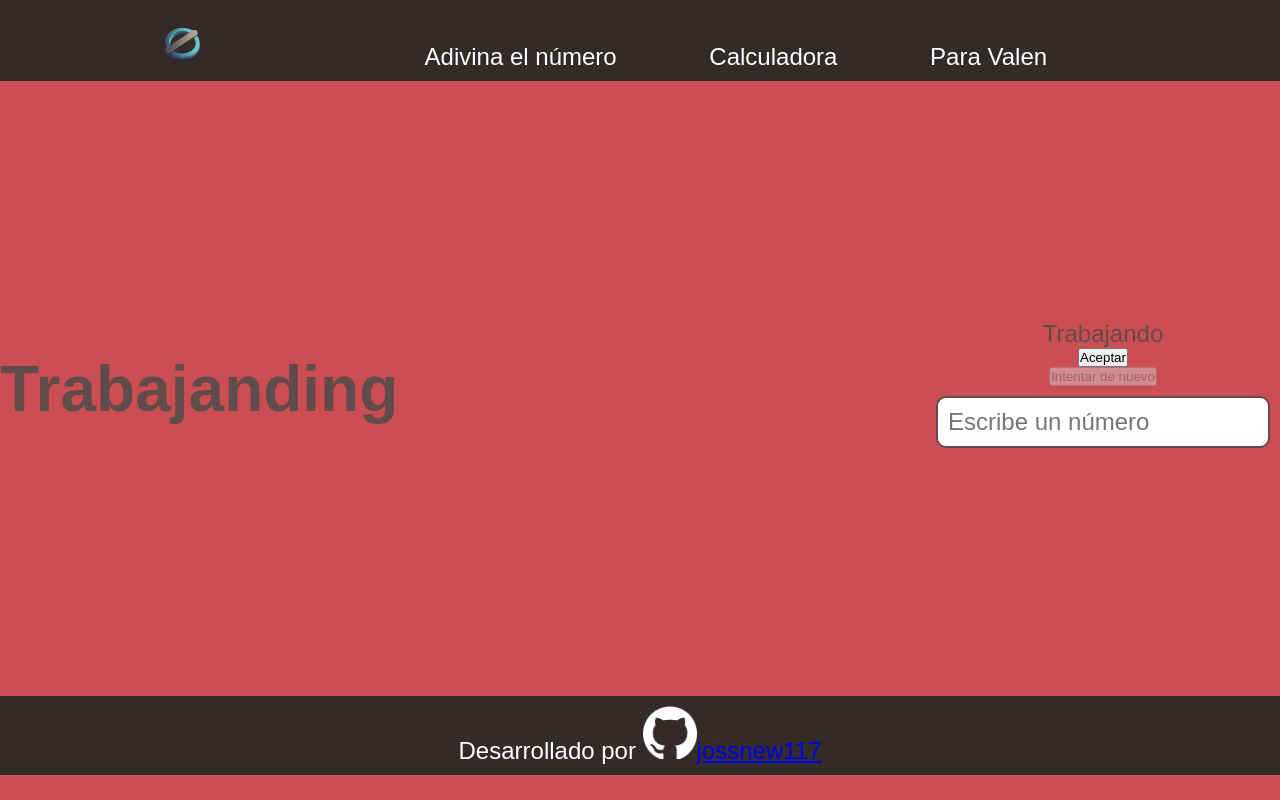
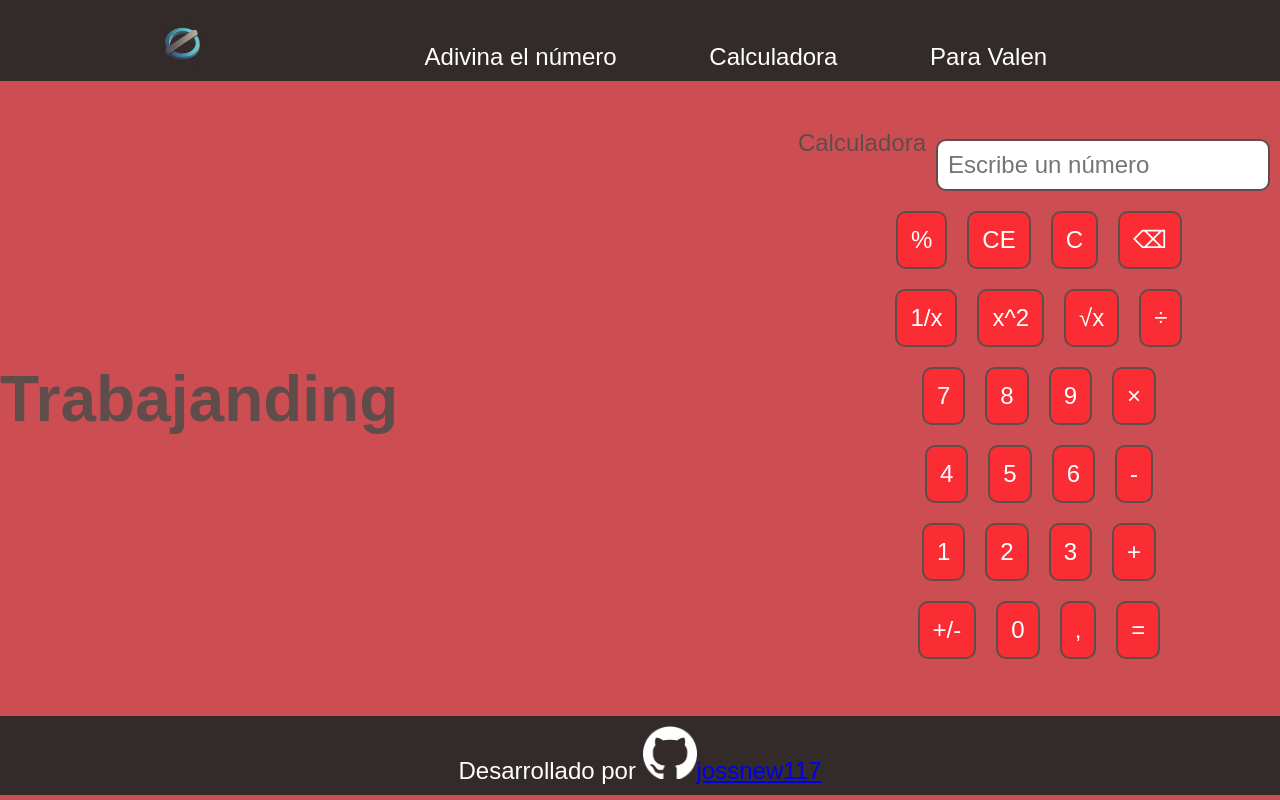
Before and after one commit to jossnew117/Proyecto-personal, a plain HTML site: page calculator.html in a window 1280 px wide. Drawn offline with Linux system fonts and the light colour scheme; a web font is replaced by a local one.

Commit message:
Update calculator

```diff
--- a/calculator.html
+++ b/calculator.html
@@ -20,13 +20,48 @@
         <main class="main_edit">
             <h1 class="titulo">Trabajanding</h1>
             <section class="section_edit">
-                <div class="orden_input">
-                    <label class="Escrito_label" for="numero"> Trabajando</label>
-                    <button onclick="numeroDeUsuario()">Aceptar</button>
-                    <button onclick="reiniciarJuego()" id="reiniciar" disabled>Intentar de nuevo</button>
+                <div class="orden_calculadora">
+                    <label class="Escrito_label" for="numero"> Calculadora</label>
                     <input class="imput_style" type="number" id="numeroRegistrado" placeholder="Escribe un número">
+
+
                 </div>
-
+                <div class="botones_calculadora">
+                    <button class="diseño_botones" onclick="porcentaje()">%</button>
+                    <button class="diseño_botones" onclick="borrado_Imput_Full()">CE</button>
+                    <button class="diseño_botones" onclick="borrado_imput()">C</button>
+                    <button class="diseño_botones" onclick="borrarNumero()">⌫</button>
+                </div>
+                <div class="botones_calculadora">
+                    <button  class="diseño_botones"onclick="numero1eX()">1/x</button>
+                    <button class="diseño_botones" onclick="numeroXcuadrado()">x^2</button>
+                    <button class="diseño_botones" onclick="numeroRaiz()">√x</button>
+                    <button class="diseño_botones" onclick="divisor()">÷</button>
+                </div>
+                <div class="botones_calculadora">
+                    <button class="diseño_botones" onclick="numeroSiete()">7</button>
+                    <button class="diseño_botones" onclick="numeroOcho()">8</button>
+                    <button class="diseño_botones" onclick="numeroNueve()">9</button>
+                    <button class="diseño_botones" onclick="multiplicador()">×</button>
+                </div>
+                <div class="botones_calculadora">
+                    <button class="diseño_botones" onclick="numeroCuatro()">4</button>
+                    <button class="diseño_botones" onclick="numeroCinco()">5</button>
+                    <button class="diseño_botones" onclick="numeroSeis()">6</button>
+                    <button class="diseño_botones" onclick="numeromenos()">-</button>
+                </div>
+                <div class="botones_calculadora">
+                    <button class="diseño_botones" onclick="numeroUno()">1</button>
+                    <button class="diseño_botones" onclick="numeroDos()">2</button>
+                    <button class="diseño_botones" onclick="numeroTres()">3</button>
+                    <button class="diseño_botones" onclick="suma()">+</button>
+                </div>
+                <div class="botones_calculadora">
+                    <button class="diseño_botones" onclick="CambioDeSigno()">+/-</button>
+                    <button class="diseño_botones" onclick="numeroCero()">0</button>
+                    <button class="diseño_botones" onclick="coma()">,</button>
+                    <button class="diseño_botones" onclick="igual()">=</button>
+                </div>
             </section>
 
 
--- a/style.css
+++ b/style.css
@@ -157,6 +157,36 @@ flex-direction: row;
    font-size: 1.5rem;
    color: white;
 }
+/*Estilo del código calculadora*/
+.orden_input{
+   display: flex;
+   flex-direction: column;
+   align-items: center;
+   justify-content: center;
+}
+.orden_calculadora{
+   display: flex;
+   align-content: flex-end;
+   justify-content: center;
+
+}
+.botones_calculadora{
+   display: flex;
+   flex-direction: row;
+   align-items: center;
+   justify-content: flex-end;
+
+}
+.diseño_botones {
+   font-family: var(--Font_Principal);
+   font-size: 1.5rem;
+   color: white;
+   background-color: var(--tercer-color);
+   padding: 13px;
+   margin: 10px;
+   border-radius: 10px;
+   border: 2px solid var(--cuarto-color);
+}
 
 @media (max-width: 1200px){
    .Foto_logo_header{
```
Also changed, not shown: Calculator.js (added, +76 -0 lines).
